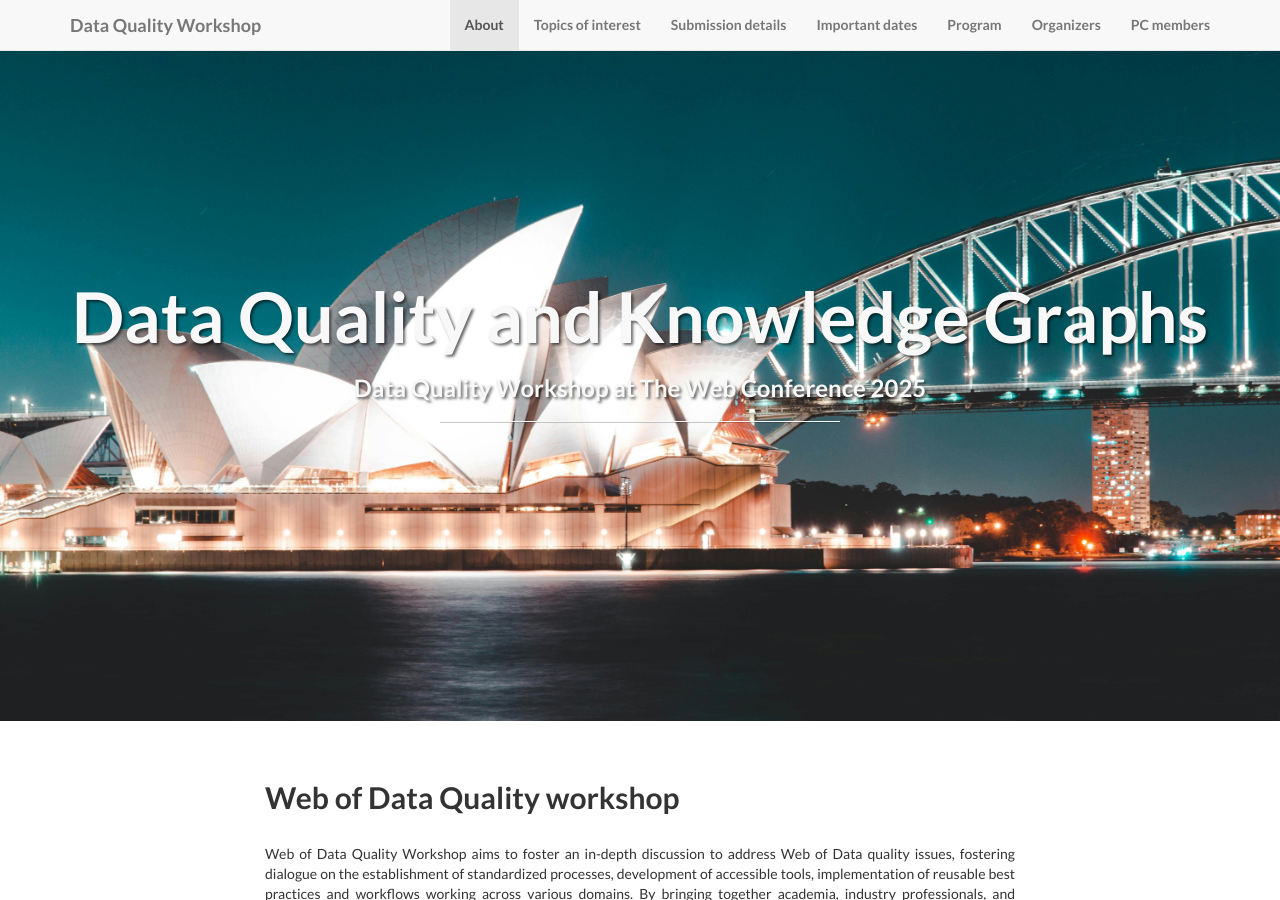
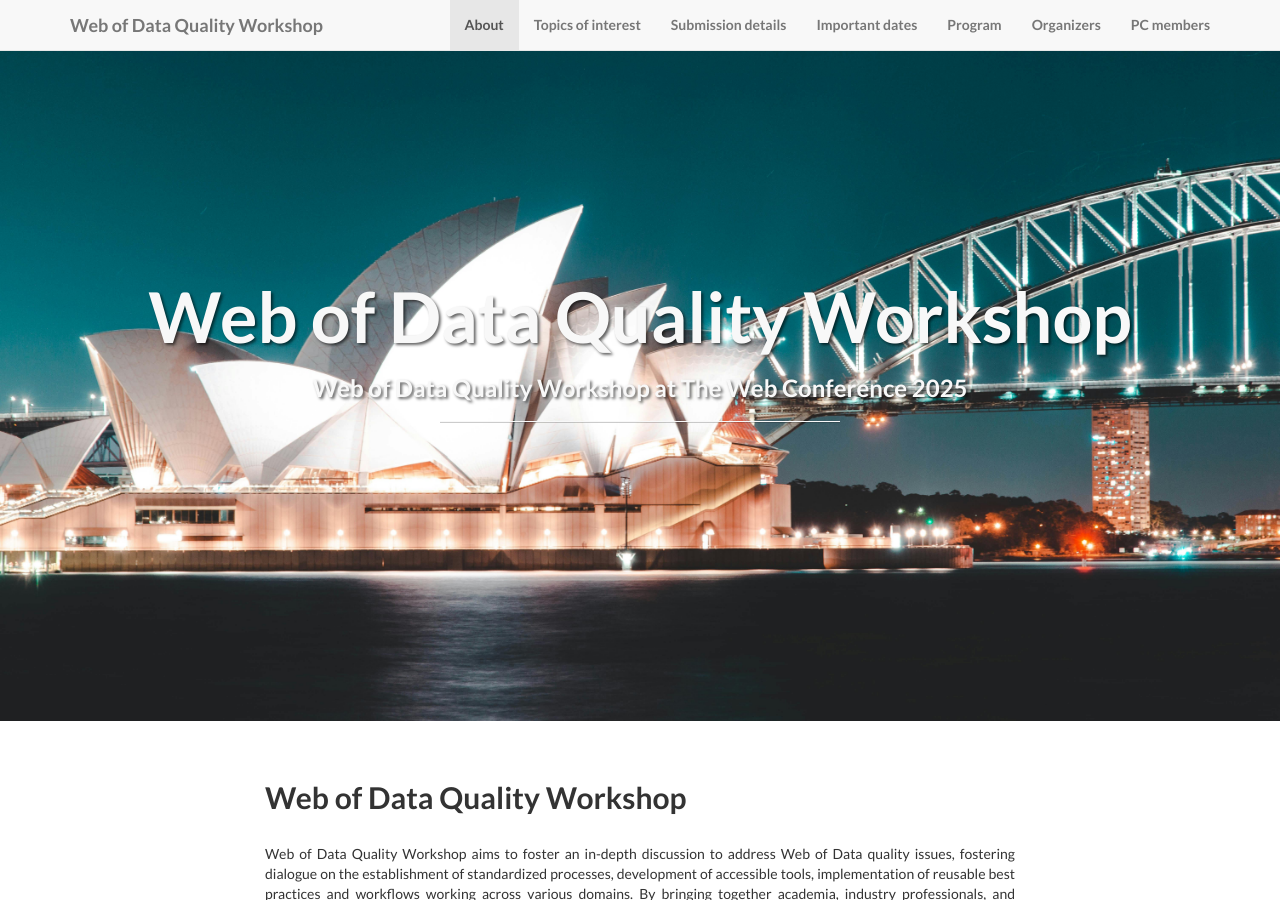
Before and after one commit to dataqualityws/dataqualityws.github.io, a Jekyll site: the page built from index.html, in a window 1280 px wide and 900 px high. Built offline with Jekyll 4.4.1, drawn with Linux system fonts in a browser that asks for light colours.

Commit message:
update ws description

```diff
--- a/_config.yml
+++ b/_config.yml
@@ -3,11 +3,13 @@
 # ----------------------- #
 
 url: https://dataquality.github.io
-title: Data Quality Workshop
+title: Web of Data Quality Workshop
 email: mapellegrino@unisa.it
 author: Maria Angela Pellegrino, on behalf of the Data Quality workshop organizers
 description: > # "Write an awesome description for your new site here.
-  Data Quality meets Machine Learning and Knowledge Graphs (DQMLKG) is a workshop colocated with ESWC 2024 aiming to investigate the use of Machine Learning to perform Data Quality assessment or improvement of Knowledge Graphs.
+  Web of Data Quality Workshop is colocated with The Web Conference 2025 aiming to foster a
+  focused and in-depth discussion to cultivate practical strategies and tools that can strengthen data pipelines across various domains,
+  ensuring that data quality is prioritized, reproducible, and effective in driving reliable  outcomes.
 #copyright: 'Copyright &copy; 2015 Your Name. All Rights Reserved.'
 #credits: 'Credits: Landing Page is a free to use, open source Bootstrap theme created by <a href="http://startbootstrap.com/">Start Bootstrap</a>.'
 
--- a/_includes/about.html
+++ b/_includes/about.html
@@ -3,7 +3,7 @@
         <div class="row">
             <div class="col-lg-8 col-lg-offset-2" style="font-weight: lighter;">
               <br/><br/>
-              <h2>Web of Data Quality workshop</h2>
+              <h2>Web of Data Quality Workshop</h2>
               <br/>
                 <p>
                   Web of Data Quality Workshop aims to foster an in-depth discussion to address Web of Data quality issues, fostering dialogue on the establishment of standardized processes, development of accessible tools, implementation of reusable best practices and workflows working across various domains. By bringing together academia, industry professionals, and practitioners, we aim to cultivate practical strategies and tools that can strengthen data pipelines across various domains, ensuring that data quality is prioritized, reproducible, and effective in driving reliable outcomes. Contributions in this direction will affect any data-driven pipeline dealing with machine readable data.
--- a/index.html
+++ b/index.html
@@ -1,6 +1,5 @@
 ---
 layout: default
-img: sydney.jpeg
-title: Data Quality and Knowledge Graphs
-subTitle: Data Quality Workshop at The Web Conference 2025
+title: Web of Data Quality Workshop
+subTitle: Web of Data Quality Workshop at The Web Conference 2025
 ---
```
Also changed, not shown: 1 other file.
